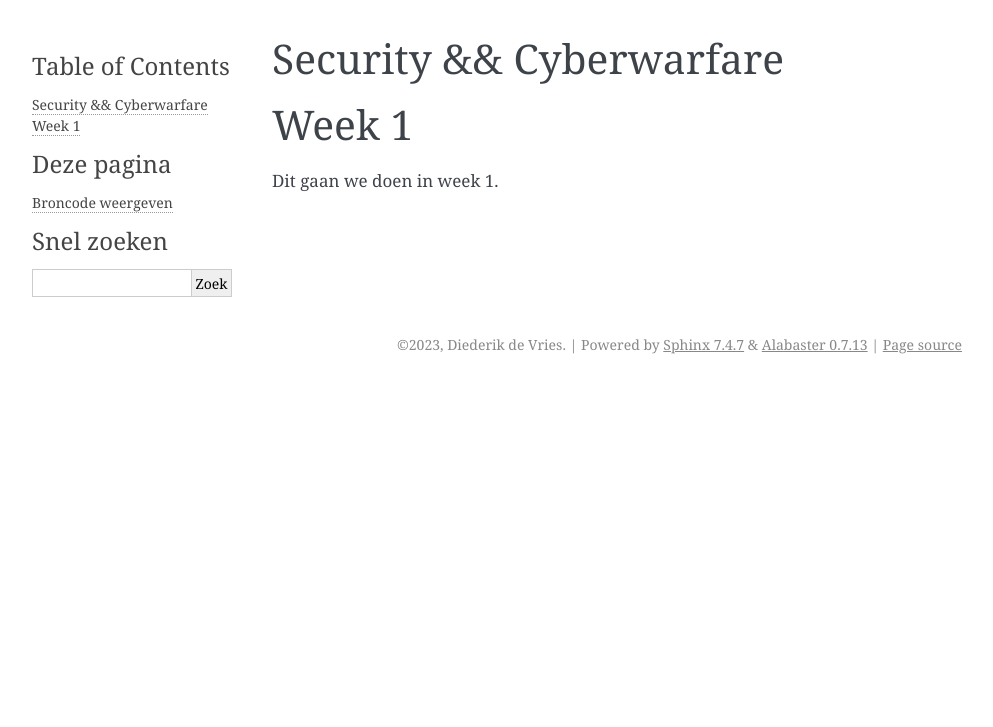
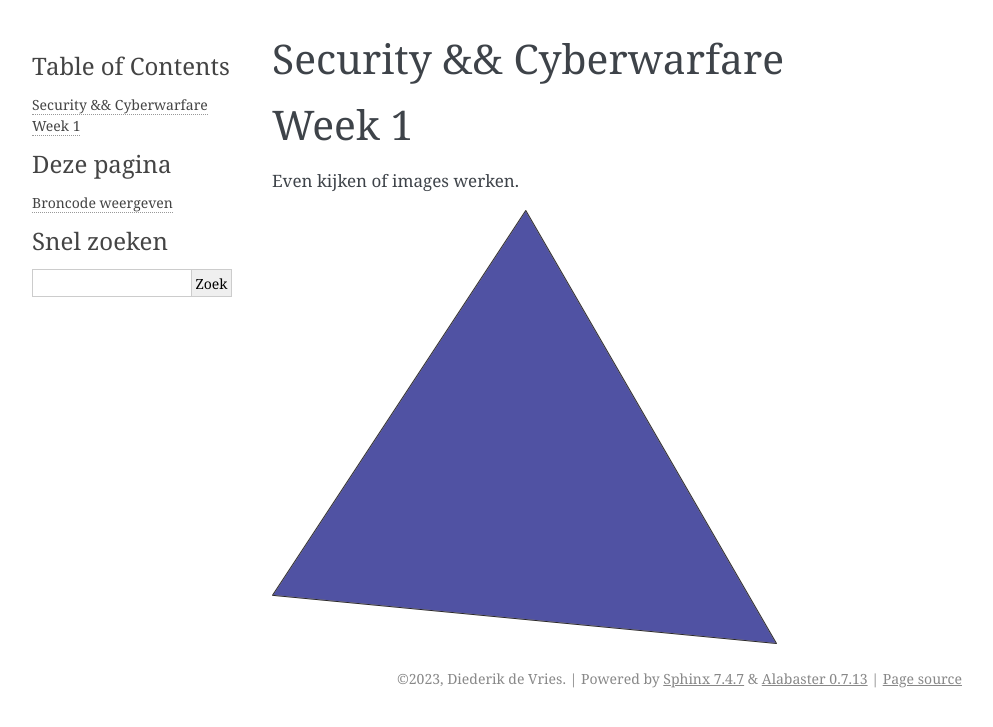
Before and after one commit to diederiknl/bookmaker, a Sphinx documentation site: the page built from source/index.rst, in a window 1280 px wide. Shown: the top 727 px of the page, without its empty margins (148-1141 px from the left). Built offline with Sphinx 7.4.7, drawn with Linux system fonts in a browser that asks for light colours.

Commit message:
Kijken of images werken

```diff
--- a/source/index.rst
+++ b/source/index.rst
@@ -12,7 +12,9 @@ Security && Cyberwarfare
 Week 1
 =====================================
 
-Dit gaan we doen in week 1.
+Even kijken of images werken.
+
+.. image:: week_1/image.png
 
 .. * :ref:`genindex`
 .. * :ref:`modindex`
```
Also changed, not shown: source/week_1/image.png (added).
